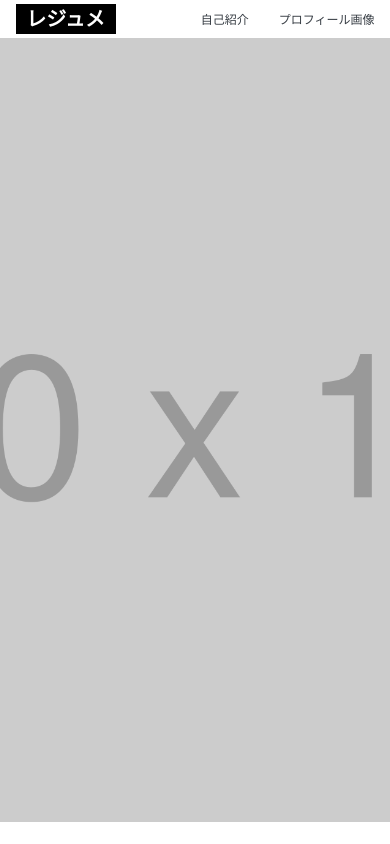
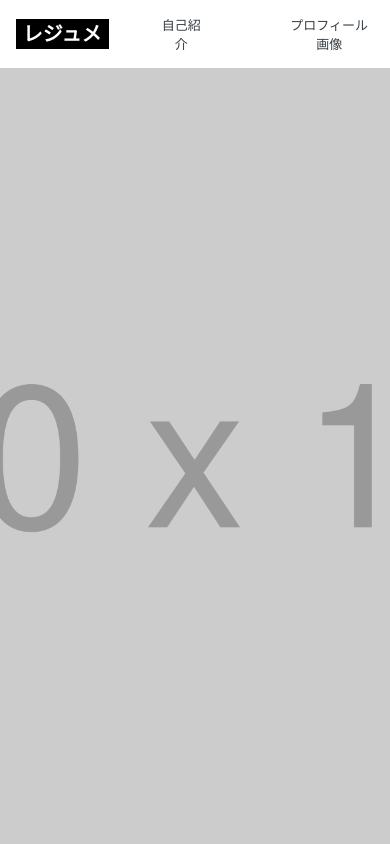
Before and after one commit to akikoNova/hc_practice, a plain HTML site: page html_css_output_beginner/index.html in a window 390 px wide. Shown: the top 844 px of the page. Drawn offline with Linux system fonts and the light colour scheme; some packages are replaced by stand-ins of ours; files whose address does not match are found by name.

Commit message:
Update stylesheet.css
CSSの一部を修正

```diff
--- a/html_css_output_beginner/stylesheet.css
+++ b/html_css_output_beginner/stylesheet.css
@@ -50,12 +50,12 @@ li {
 
 #header ul {
   display: flex;
-  padding: 10px 0;
+  padding: 15px 0;
 }
 
 #header li {
-  margin-left: 30px;
-  font-size: 12px;
+  margin-left: 50px;
+  font-size: 13px;
 }
 
 
@@ -147,6 +147,10 @@ div, p {
     height: calc(100vh - 60px);
   }
 
+  #header ul {
+    justify-content: space-between;
+    gap: 30px;
+  }
 
   /* 自己紹介 */
   #introduction .content {
```
